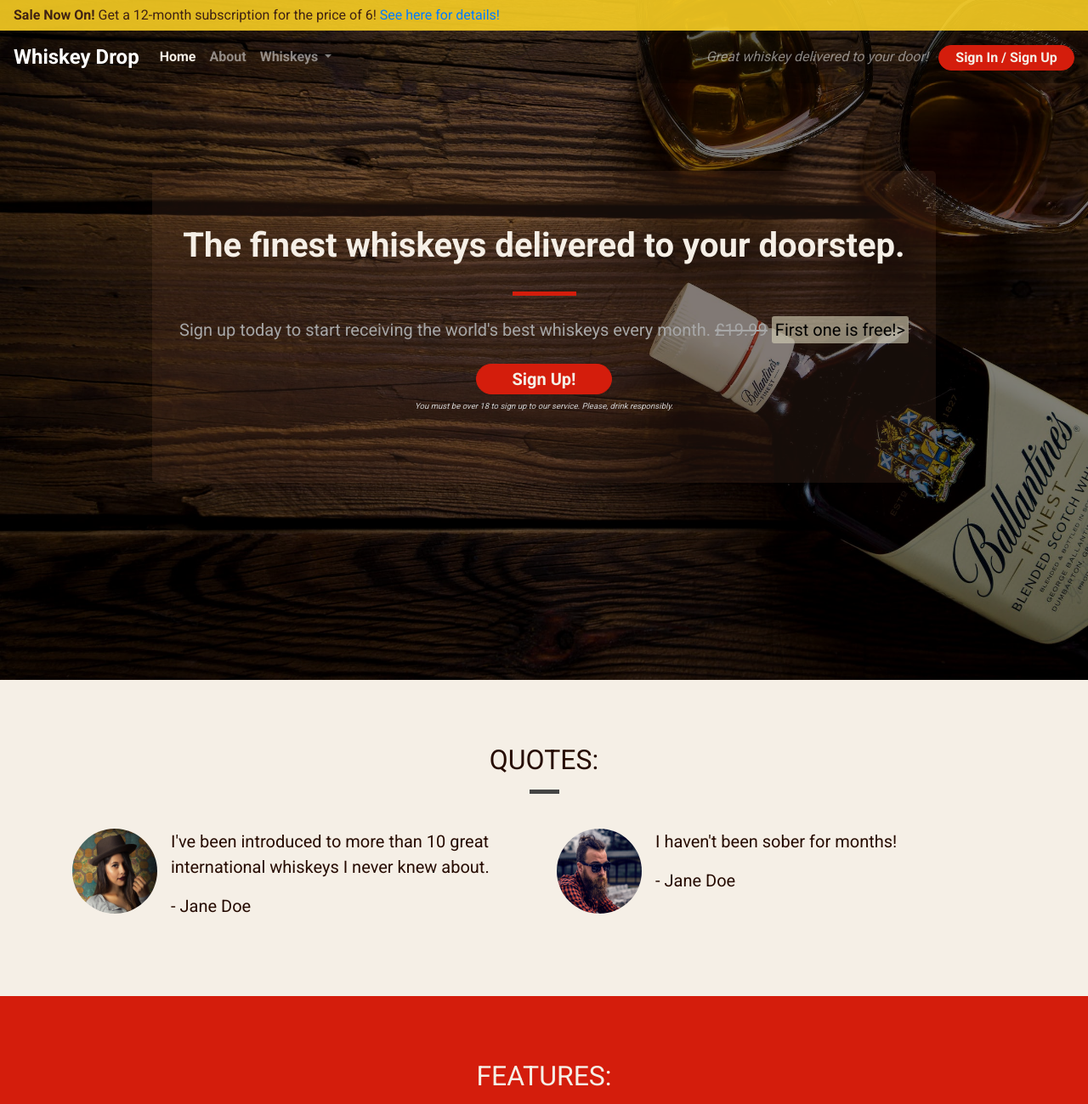
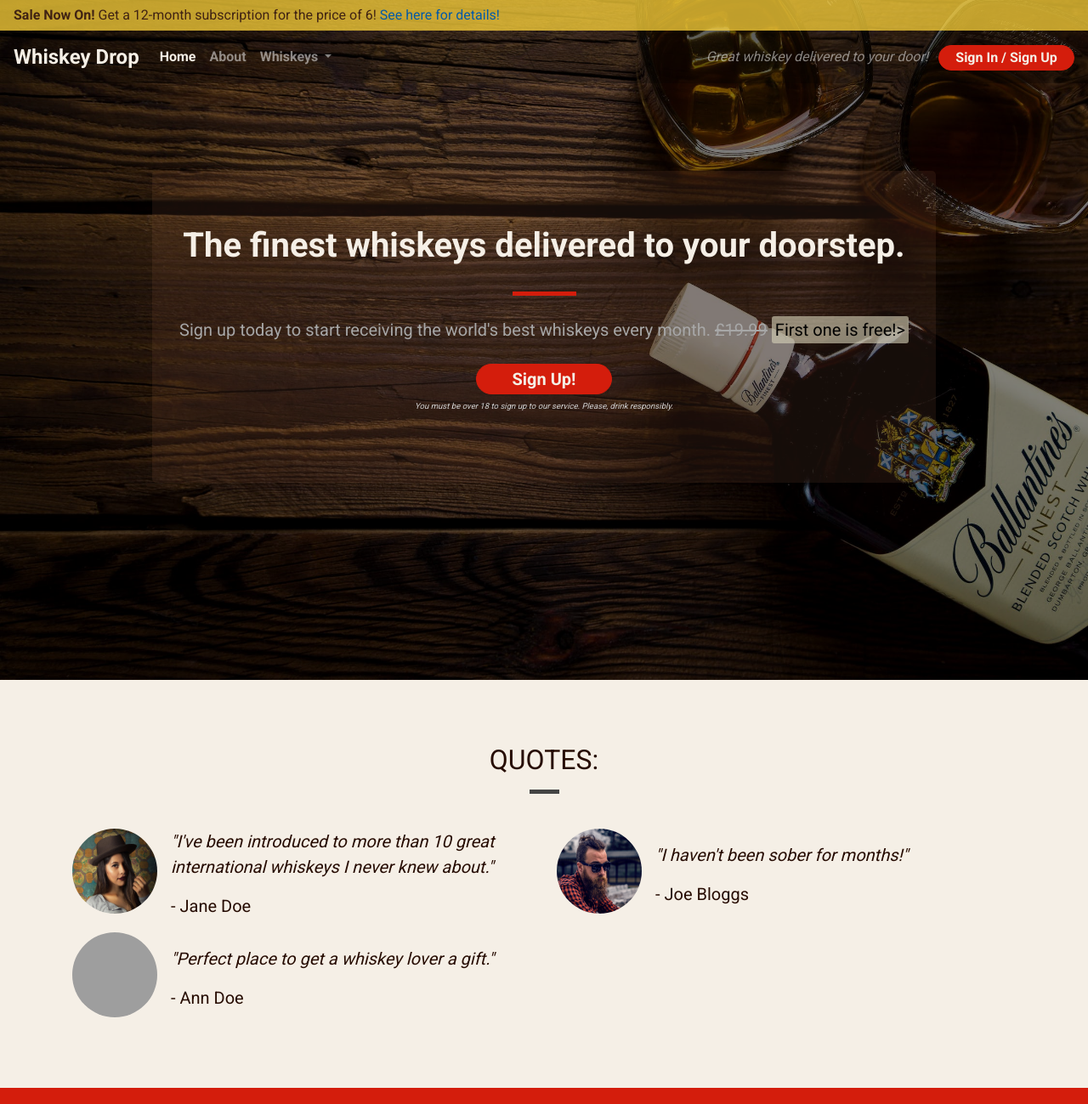
Before and after one commit to sscales-dev/bootstrap-4-example, a plain HTML site: page index.html in a window 1280 px wide. Shown: the top 1299 px of the page at 85% size. Drawn offline with nearby package versions, Linux system fonts and the light colour scheme; grey boxes are pictures that could not be loaded.

Commit message:
added third quote

```diff
--- a/css/style.css
+++ b/css/style.css
@@ -3,17 +3,13 @@ body {
 }
 
 .container-wrapper {
-
+    background-color: #F5EFE6;
+    color: #260B01;
 }
 
 .container-wrapper--red {
     background-color: #d41d0c;
     color: #F5EFE6;
-}
-
-.container-wrapper--white {
-    background-color: #F5EFE6;
-    color: #260B01;
 }
 
 /* Containers */
@@ -26,9 +22,13 @@ body {
     border-radius: 0;
     margin-bottom: 0;
     padding: 5px 15px;
-    background-color: rgba(247, 205, 35, 0.9);
+    background-color: rgba(236, 197, 54, 0.8); /* rgba(247, 205, 35, 0.9); */
     border-color: transparent;
     color: #402313;
+}
+
+.site-wide-alert a {
+    color: #035AA6;
 }
 
 .callout-container{
@@ -135,6 +135,9 @@ body {
     color: #F5EFE6;
 }
 
+.navbar-dark .navbar-brand {
+    color: #F5EFE6;
+}
 .navbar .navbar-nav a {
     font-weight: bold;
 }
@@ -142,7 +145,6 @@ body {
 .navbar-dark .navbar-nav .active>.nav-link, .navbar-dark .navbar-nav .nav-link.active, .navbar-dark .navbar-nav .nav-link.show, .navbar-dark .navbar-nav .show>.nav-link {
     color: #F5EFE6;
 }
-
 
 /* Jumbotron */
 
@@ -220,8 +222,3 @@ body {
     margin-top: 10px;
     color: #d41d0c;
 }
-
-.aligned-block {
-    align-items: center;
-    justify-content: center;
-}
--- a/index.html
+++ b/index.html
@@ -63,7 +63,7 @@
                 </ul>
             </div>
             <!-- Sign Up text and link - not displayed on mobile device -->
-            <div class="d-none d-md-block aligned-block">
+            <div class="d-none d-md-block">
                 <p class="navbar-text my-auto mr-2"><i>Great whiskey delivered to your door!</i></p>
                 <a href="/login" class="btn btn--cta btn--red">Sign In / Sign Up</a>
             </div>
@@ -96,7 +96,7 @@
     <!-- /.callout -->
 
     <!-- Quotes -->
-    <div class="container-wrapper container-wrapper--white">
+    <div class="container-wrapper">
         <div class="container quotes-container content-container">
             <section class="quotes">
                 <!-- Heading Grid Row -->
@@ -116,7 +116,7 @@
                             </div>
                             <div class="media-body">
                                 <blockquote class="blockquote">
-                                    <p>I've been introduced to more than 10 great international whiskeys I never knew about.
+                                    <p><i>"I've been introduced to more than 10 great international whiskeys I never knew about."</i>
                                     </p>
                                     <p>- Jane Doe</p>
                                 </blockquote>
@@ -131,8 +131,22 @@
                             </div>
                             <div class="media-body">
                                 <blockquote class="blockquote">
-                                    <p>I haven't been sober for months!</p>
-                                    <p>- Jane Doe</p>
+                                    <p><p></p><i>"I haven't been sober for months!"</i></p>
+                                    <p>- Joe Bloggs</p>
+                                </blockquote>
+                            </div>
+                        </div>
+                    </div>
+                    <div class="col-12 col-md-6">
+                        <div class="media">
+                            <!-- Image - not visible on mobile -->
+                            <div class="d-none d-sm-block">
+                                <img src="images/girl-image-2.jpg" class="rounded-circle mr-3" height="100" width="100">
+                            </div>
+                            <div class="media-body">
+                                <blockquote class="blockquote">
+                                    <p><p></p><i>"Perfect place to get a whiskey lover a gift."</i></p>
+                                    <p>- Ann Doe</p>
                                 </blockquote>
                             </div>
                         </div>
```
Also changed, not shown: 1 other file.
